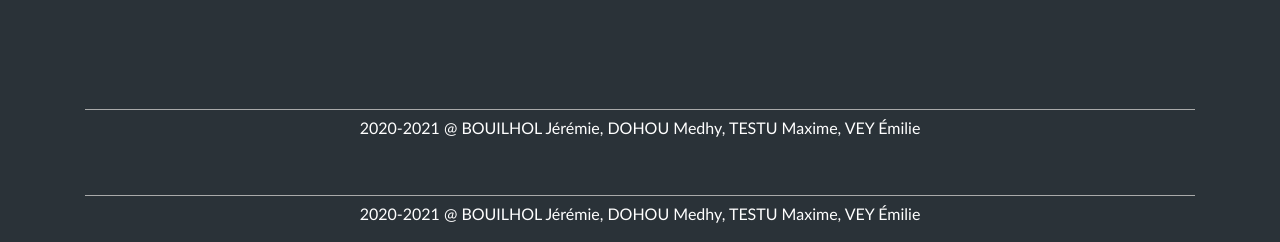
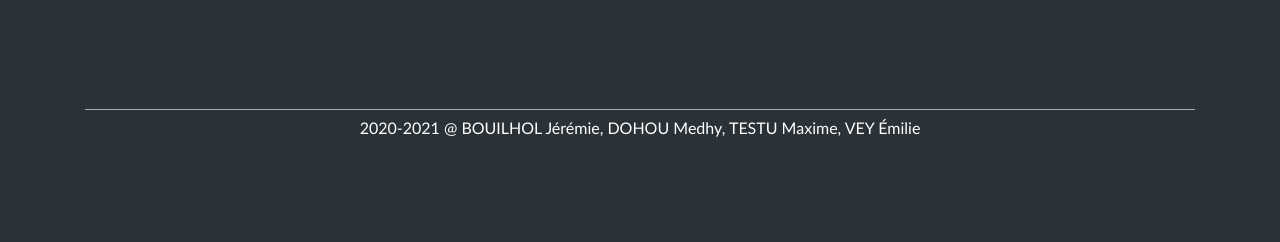
Before and after one commit to PowerPixel/Coding-Challenge, a Symfony app: template templates/CGU/index.html.twig in a window 1280 px wide. Shown: the part 1179-1421 px from the top of the page. After the commit the page ends 1316 px from the top, so only its background shows below. Run offline with Twig, Linux system fonts and the light colour scheme; the template is opened without the code that fills it, so the values that code supplies are empty; some libraries are stand-ins or nearby versions.

Commit message:
petite coquille dans les CGU fix (footer)

```diff
--- a/templates/CGU/index.html.twig
+++ b/templates/CGU/index.html.twig
@@ -115,7 +115,4 @@ parties de la présente politique de confidentialité peuvent vous
 interaction particulière avec notre service.</FONT></FONT></FONT></P>
 <P STYLE="margin-bottom: 0.11in"><BR><BR>
 </P>
-<footer style="position:relative;width:1110px;border-top:thin solid #a9aaaa;padding-top:0.5%;text-align:center;margin-top:5%">
-		<p>2020-2021 @ BOUILHOL Jérémie, DOHOU Medhy, TESTU Maxime, VEY 	&Eacute;milie</p>
-		</footer>
 {% endblock %}
```
